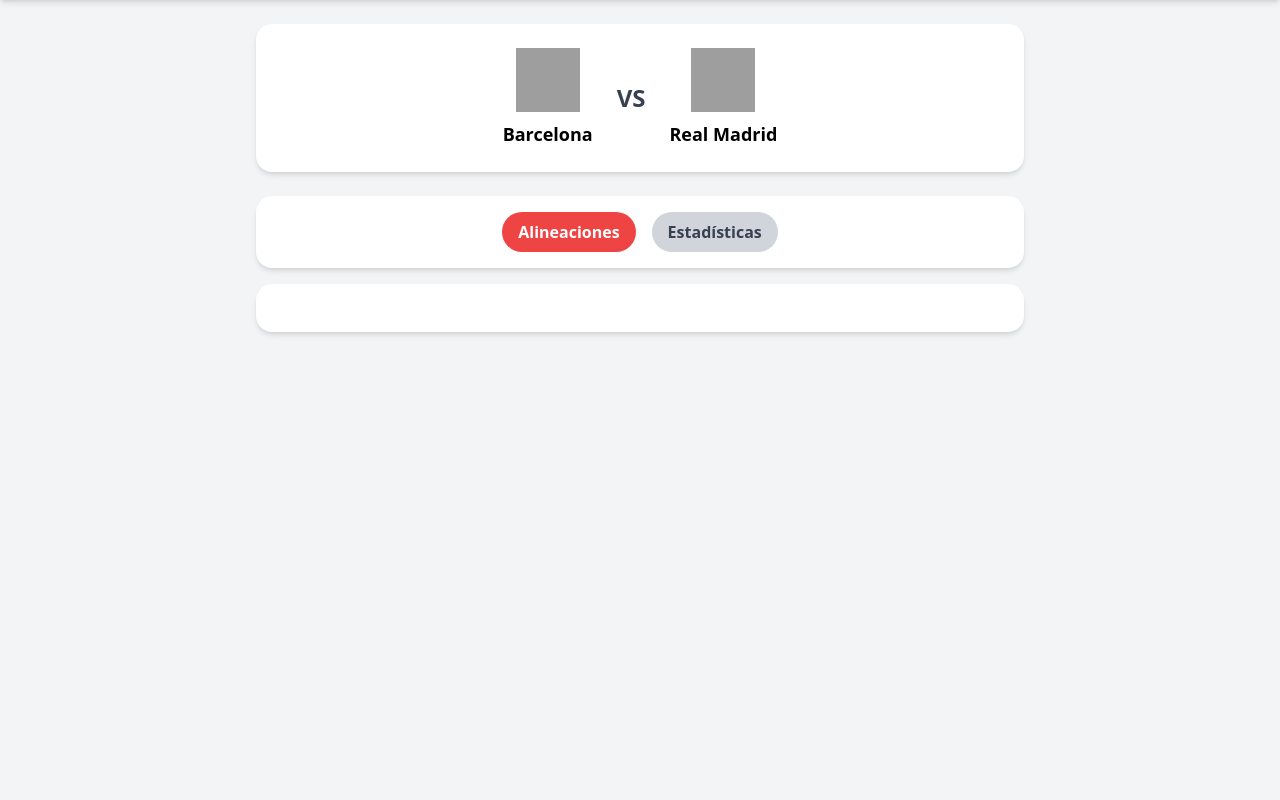
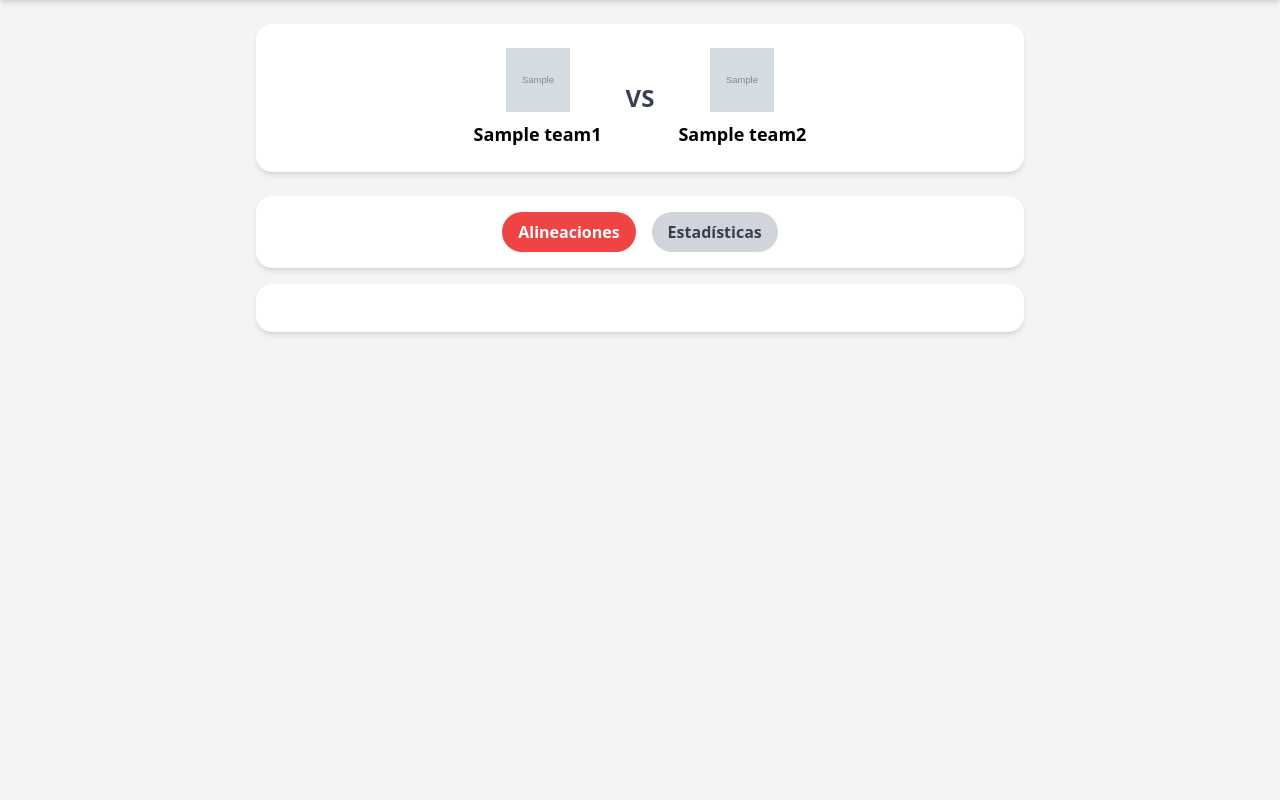
Before and after one commit to tonidf/Proyecto_final, a Flask app: template src/templates/partido_individual.html in a window 1280 px wide. Shown: the part 80-880 px from the top of the page. Run offline with Flask 3, Linux system fonts and the light colour scheme; the template is opened without the code that fills it: most values are stand-ins (such as "Sample title", 1, 10 or a date in 2020); grey boxes marked "Sample" are stand-in pictures; some libraries are stand-ins or nearby versions; grey boxes are pictures that could not be loaded.

Commit message:
V1.8.4: Integro las estadisticas dinamicas y los nombres y logos de equipo local y visitante

```diff
--- a/src/routes/partidos.py
+++ b/src/routes/partidos.py
@@ -19,7 +19,9 @@ def general():
 @partidos_bp.route('/partidos/<int:fixture_id>', methods=['GET'])
 def obtener_partido(fixture_id):
     stats = get_match_statistics(fixture_id)  # función que llama a la API
-    return render_template('partido_individual.html', stats=stats)
+    team1 = stats[0]['team']
+    team2 = stats[1]['team']
+    return render_template('partido_individual.html', stats=stats, team1=team1, team2=team2)
 
 @partidos_bp.route('/api/partidos')
 def obtener_partidos_por_jornada():
--- a/src/templates/partido_individual.html
+++ b/src/templates/partido_individual.html
@@ -9,16 +9,16 @@
         <div class="flex items-center justify-center space-x-6">
             <!-- Equipo Local -->
             <div class="flex flex-col items-center space-y-2">
-                <img src="/static/uploads/barcelona.png" alt="Local" class="w-16 h-16">
-                <span class="text-lg font-semibold">Barcelona</span>
+                <img src="{{ team1.logo }}" alt="{{ team1.name }}" class="w-16 h-16">
+                <span class="text-lg font-semibold">{{ team1.name }}</span>
             </div>
 
             <span class="text-2xl font-bold text-gray-700">VS</span>
 
             <!-- Equipo Visitante -->
             <div class="flex flex-col items-center space-y-2">
-                <img src="/static/uploads/madrid.png" alt="Visitante" class="w-16 h-16">
-                <span class="text-lg font-semibold">Real Madrid</span>
+                <img src="{{ team2.logo }}" alt="{{ team2.name }}" class="w-16 h-16">
+                <span class="text-lg font-semibold">{{ team2.name }}</span>
             </div>
         </div>
     </div>
@@ -39,16 +39,22 @@
     <div id="contenido-partido" class="w-full max-w-3xl bg-white rounded-2xl shadow-md p-6">
         <!-- Aquí se insertará dinámicamente el contenido de alineaciones o estadísticas -->
     </div>
+
+    <!-- Datos ocultos de estadísticas -->
+    <div id="stats-data" data-stats='{{ stats | tojson | safe }}' hidden></div>
 </div>
 
 <script>
 document.addEventListener("DOMContentLoaded", () => {
+    const rawStats = document.getElementById("stats-data").dataset.stats;
+    const matchStats = JSON.parse(rawStats);
+
     const btnAlineaciones = document.getElementById("btn-alineaciones");
     const btnEstadisticas = document.getElementById("btn-estadisticas");
     const contenido = document.getElementById("contenido-partido");
 
     btnAlineaciones.addEventListener("click", () => {
-        contenido.innerHTML = "<p>Aquí van las alineaciones...</p>";
+        contenido.innerHTML = "<p class='text-center text-gray-600'>Aquí van las alineaciones...</p>";
         btnAlineaciones.classList.add("bg-red-500", "text-white");
         btnAlineaciones.classList.remove("bg-gray-300", "text-gray-700");
 
@@ -57,7 +63,46 @@ document.addEventListener("DOMContentLoaded", () => {
     });
 
     btnEstadisticas.addEventListener("click", () => {
-        contenido.innerHTML = "<p>Aquí van las estadísticas...</p>";
+        const team1 = matchStats[0];
+        const team2 = matchStats[1];
+
+        function getStat(name) {
+            const obj1 = team1.statistics.find(s => s.type === name);
+            const obj2 = team2.statistics.find(s => s.type === name);
+            return {
+                name: name,
+                home: obj1 && obj1.value !== null ? obj1.value : 0,
+                away: obj2 && obj2.value !== null ? obj2.value : 0
+            };
+        }
+
+        const keys = [
+            "Ball Possession", "Total Shots", "Shots on Goal", "Shots off Goal",
+            "Blocked Shots", "Fouls", "Corners", "Offsides",
+            "Yellow Cards", "Red Cards", "Passes Total", "Passes Accurate"
+        ];
+
+        const rows = keys.map(k => getStat(k)).map(stat => `
+            <tr class="text-sm text-center border-b">
+                <td class="py-2">${stat.home}</td>
+                <td class="py-2 font-medium text-gray-700">${stat.name}</td>
+                <td class="py-2">${stat.away}</td>
+            </tr>
+        `).join("");
+
+        contenido.innerHTML = `
+            <table class="w-full table-auto border-collapse">
+                <thead>
+                    <tr class="text-xs uppercase text-gray-500 border-b">
+                        <th class="py-2">${team1.team.name}</th>
+                        <th class="py-2"></th>
+                        <th class="py-2">${team2.team.name}</th>
+                    </tr>
+                </thead>
+                <tbody>${rows}</tbody>
+            </table>
+        `;
+
         btnEstadisticas.classList.add("bg-red-500", "text-white");
         btnEstadisticas.classList.remove("bg-gray-300", "text-gray-700");
 
@@ -66,4 +111,7 @@ document.addEventListener("DOMContentLoaded", () => {
     });
 });
 </script>
+
+
+
 {% endblock %}
```
